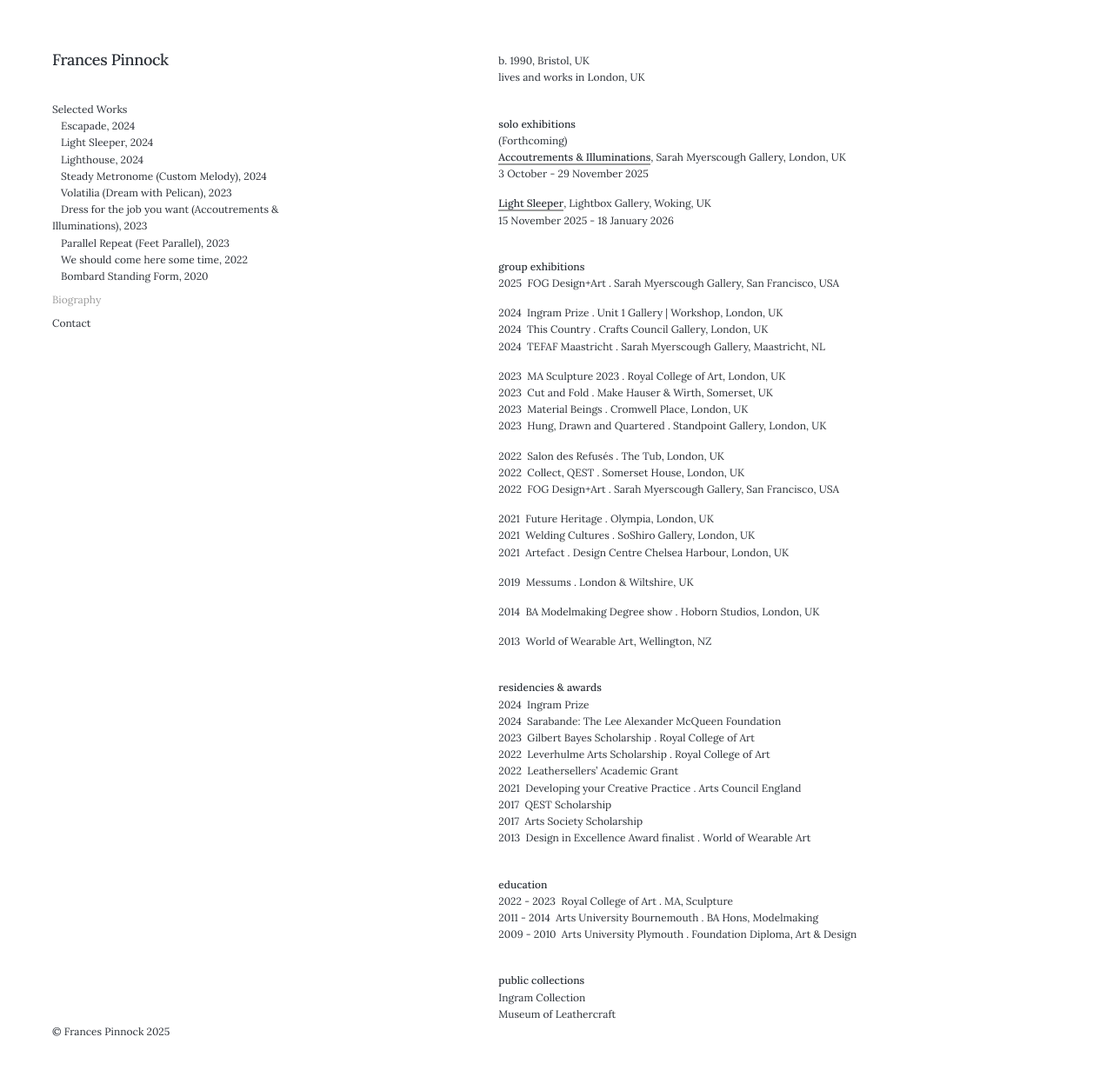
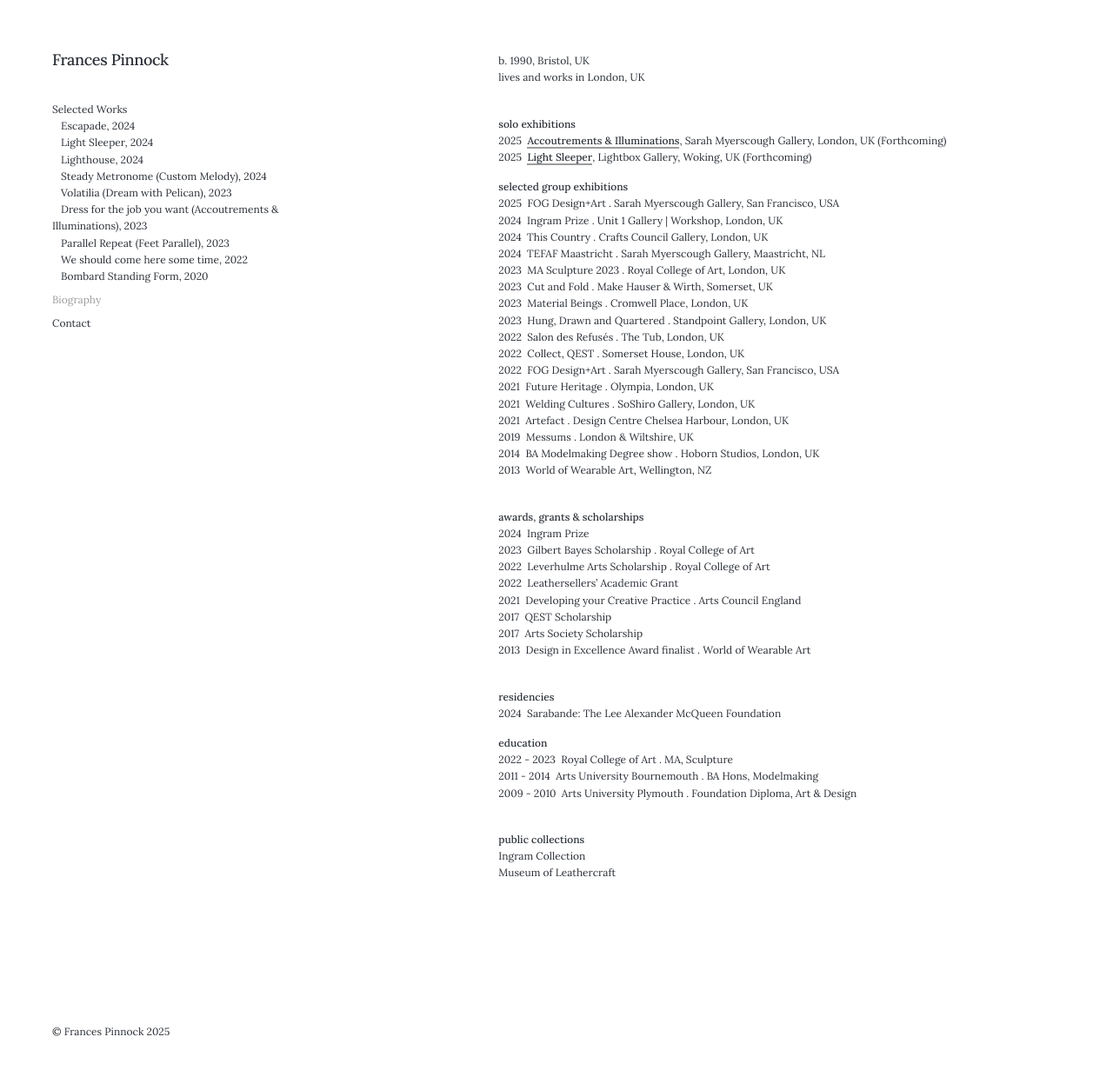
Before and after one commit to francespinnock/francespinnock.github.io, a Jekyll site: the page built from _pages/bio.md, in a window 1280 px wide and 1236 px high. Shown: the top 1231 px of the window at 87% size. Built offline with Jekyll 4.4.1, drawn with Linux system fonts in a browser that asks for light colours; nearby versions of some CDN libraries; some web fonts are replaced.

Commit message:
Update bio.md

```diff
--- a/_pages/bio.md
+++ b/_pages/bio.md
@@ -8,44 +8,32 @@ lives and works in London, UK
 <br />
 
 **solo exhibitions**
-(Forthcoming)
-[Accoutrements & Illuminations](https://www.sarahmyerscough.com/exhibitions/70-frances-pinnock-solo-show-gallery-solo-show-2025/), Sarah Myerscough Gallery, London, UK
-3 October - 29 November 2025
-
-[Light Sleeper](https://www.thelightbox.org.uk/whats-on/frances-pinnock-light-sleeper), Lightbox Gallery, Woking, UK
-15 November 2025 - 18 January 2026
+2025&nbsp;&nbsp;[Accoutrements & Illuminations](https://www.sarahmyerscough.com/exhibitions/70-frances-pinnock-solo-show-gallery-solo-show-2025/), Sarah Myerscough Gallery, London, UK  (Forthcoming)
+2025&nbsp;&nbsp;[Light Sleeper](https://www.thelightbox.org.uk/whats-on/frances-pinnock-light-sleeper), Lightbox Gallery, Woking, UK  (Forthcoming)
 <br />
 
-**group exhibitions**
+**selected group exhibitions**
 2025&nbsp;&nbsp;FOG Design+Art . Sarah Myerscough Gallery, San Francisco, USA
-
 2024&nbsp;&nbsp;Ingram Prize . Unit 1 Gallery | Workshop, London, UK
 2024&nbsp;&nbsp;This Country . Crafts Council Gallery, London, UK
 2024&nbsp;&nbsp;TEFAF Maastricht . Sarah Myerscough Gallery, Maastricht, NL
-
 2023&nbsp;&nbsp;MA Sculpture 2023 . Royal College of Art, London, UK
 2023&nbsp;&nbsp;Cut and Fold . Make Hauser & Wirth, Somerset, UK
 2023&nbsp;&nbsp;Material Beings . Cromwell Place, London, UK
 2023&nbsp;&nbsp;Hung, Drawn and Quartered . Standpoint Gallery, London, UK
-
 2022&nbsp;&nbsp;Salon des Refusés . The Tub, London, UK
 2022&nbsp;&nbsp;Collect, QEST . Somerset House, London, UK
 2022&nbsp;&nbsp;FOG Design+Art . Sarah Myerscough Gallery, San Francisco, USA
-
 2021&nbsp;&nbsp;Future Heritage . Olympia, London, UK
 2021&nbsp;&nbsp;Welding Cultures . SoShiro Gallery, London, UK
 2021&nbsp;&nbsp;Artefact . Design Centre Chelsea Harbour, London, UK
-
 2019&nbsp;&nbsp;Messums . London & Wiltshire, UK
-
 2014&nbsp;&nbsp;BA Modelmaking Degree show . Hoborn Studios, London, UK
-
 2013&nbsp;&nbsp;World of Wearable Art, Wellington, NZ
 <br />
 
-**residencies & awards**
+**awards, grants & scholarships**
 2024&nbsp;&nbsp;Ingram Prize
-2024&nbsp;&nbsp;Sarabande: The Lee Alexander McQueen Foundation
 2023&nbsp;&nbsp;Gilbert Bayes Scholarship . Royal College of Art
 2022&nbsp;&nbsp;Leverhulme Arts Scholarship . Royal College of Art
 2022&nbsp;&nbsp;Leathersellers’ Academic Grant
```
Also changed, not shown: other parts of _pages/bio.md (+3 -0 lines).
